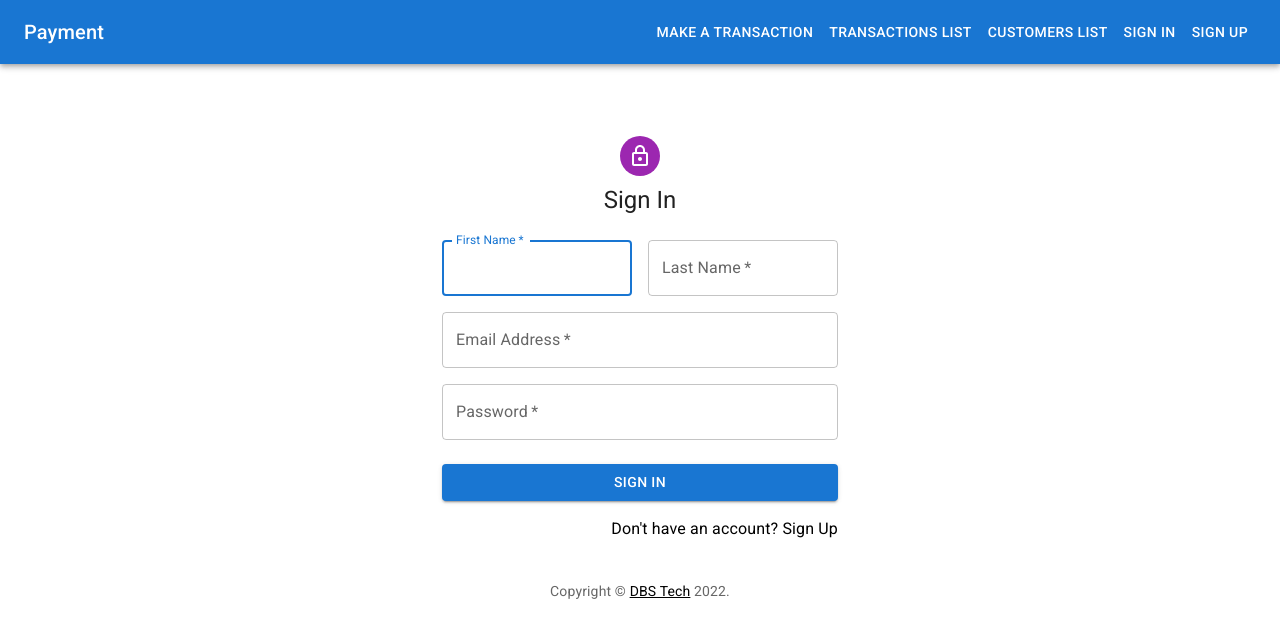
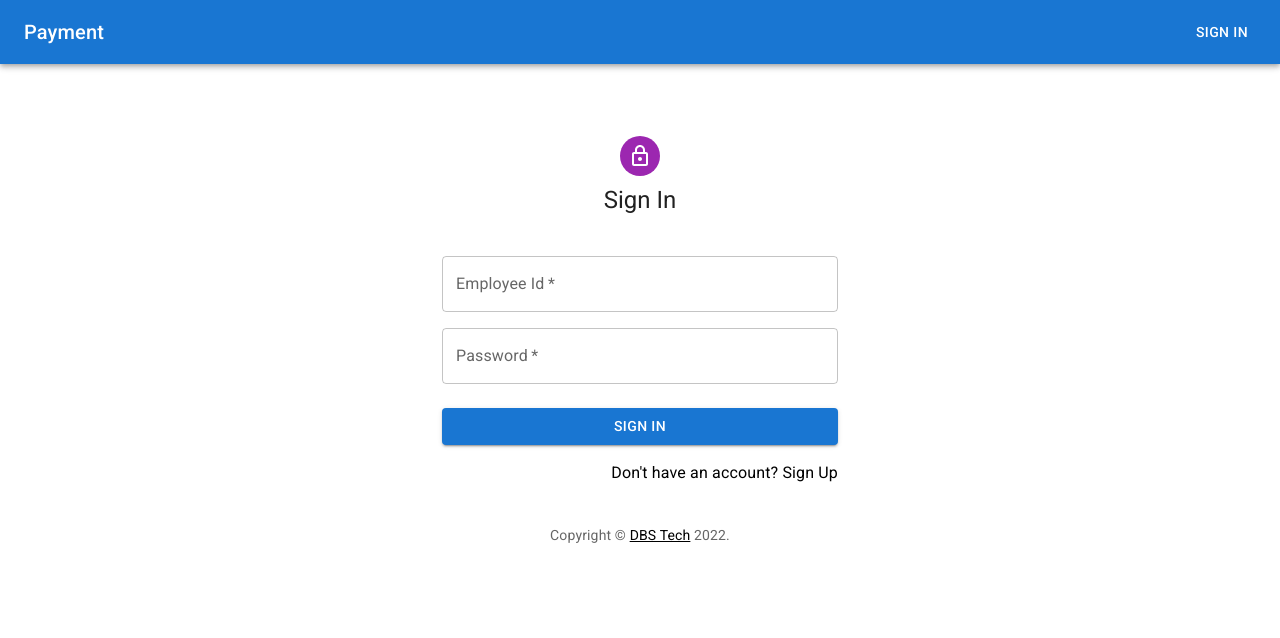
Before and after one commit to ak-1420/payment_frontend, a React (Create React App) app: page /signin in a window 1280 px wide. Shown: the top 638 px of the page. Built offline with nearby package versions, Linux system fonts and the light colour scheme.

Commit message:
protected routed added

```diff
--- a/src/App.js
+++ b/src/App.js
@@ -15,7 +15,7 @@ function App() {
         <Routes>
            <Route path="/" element={<Home />} />
            <Route path="/signin" element={<SignIn />} />
-           <Route path="/signup" element={<SignUp />} />
+           {/* <Route path="/signup" element={<SignUp />} /> */}
            <Route path="/transactions" element={<TransactionsList/>} />
            <Route path="/customers" element={<CustomersList/>}/>
            <Route path="/make-transaction" element={<TransactionForm />} />
--- a/src/components/Header.js
+++ b/src/components/Header.js
@@ -11,6 +11,20 @@ export default function Header() {
 
     const navigate = useNavigate();
 
+    const [user , setUser] = React.useState({
+      empId:null,
+      isLogged: null
+    })
+
+    React.useEffect(() => {
+      const empId = localStorage.getItem("emp_id")
+      const isLogged = localStorage.getItem("is_logged")
+      setUser({
+        empId,
+        isLogged
+      })
+    },[user.empId])
+
     const navigateToSignInPage = () => {
            navigate('/signin')
     }
@@ -19,6 +33,15 @@ export default function Header() {
         navigate('/signup')
  }
 
+
+ const signOut = () => {
+   localStorage.clear()
+   setUser({
+     empId: null,
+     isLogged: null
+   })
+   navigate('/signin')
+ }
 
     const navigateToHome = () => {
         navigate('/')
@@ -45,11 +68,11 @@ export default function Header() {
              Payment
           </Typography>
           <Box sx={{marginLeft : 'auto'}}>
-          <Button color="inherit" onClick={navigateToMakeTransaction}>Make a Transaction</Button>
-          <Button color="inherit" onClick={navigateToTransactionList} >Transactions List</Button>
-          <Button color="inherit" onClick={navigateToCustomerList} >Customers List</Button>
-          <Button color="inherit" onClick={navigateToSignInPage}>Sign In</Button>
-          <Button color="inherit" onClick={navigateToSignUpPage}>Sign Up</Button>
+          {(localStorage.getItem('emp_id') !== null) && <Button color="inherit" onClick={navigateToMakeTransaction}>Make a Transaction</Button>}
+          { (localStorage.getItem('emp_id') !== null) && <Button color="inherit" onClick={navigateToTransactionList} >Transactions List</Button>}
+          {(localStorage.getItem('emp_id') !== null) && <Button color="inherit" onClick={navigateToCustomerList} >Customers List</Button>}
+          {(localStorage.getItem('emp_id') === null) && <Button color="inherit" onClick={navigateToSignInPage}>Sign In</Button>}
+          {(localStorage.getItem('emp_id') !== null) && <Button color="inherit" onClick={signOut}>Sign out</Button>}
           </Box>
 
         </Toolbar>
--- a/src/pages/CustomersList.js
+++ b/src/pages/CustomersList.js
@@ -7,12 +7,21 @@ import TableHead from '@mui/material/TableHead';
 import TableRow from '@mui/material/TableRow';
 import Paper from '@mui/material/Paper';
 import axios from 'axios';
+import { useNavigate } from 'react-router-dom';
 
 
 
 export default function CustomersList() {
 
   const [rows , setRows] = React.useState([])
+
+  let navigate = useNavigate()
+
+  React.useEffect(() => {
+    if(localStorage.getItem("emp_id") === null){
+      navigate('/signin')
+    }
+   },[localStorage.getItem("emp_id")])
 
   React.useEffect(() => {
      getCustomers()
--- a/src/pages/Home.js
+++ b/src/pages/Home.js
@@ -1,6 +1,15 @@
 import React from 'react'
+import { useNavigate } from 'react-router-dom'
 
 function Home() {
+
+ let navigate = useNavigate()
+
+  React.useEffect(() => {
+    if(localStorage.getItem("emp_id") === null){
+      navigate('/signin')
+    }
+   },[localStorage.getItem("emp_id")])
     return (
         <div>
            <center>
--- a/src/pages/SignIn.js
+++ b/src/pages/SignIn.js
@@ -3,14 +3,14 @@ import Avatar from '@mui/material/Avatar';
 import Button from '@mui/material/Button';
 import CssBaseline from '@mui/material/CssBaseline';
 import TextField from '@mui/material/TextField';
-import {Link as MuiLink} from '@mui/material';
+import {Alert, Link as MuiLink} from '@mui/material';
 import Grid from '@mui/material/Grid';
 import Box from '@mui/material/Box';
 import LockOutlinedIcon from '@mui/icons-material/LockOutlined';
 import Typography from '@mui/material/Typography';
 import Container from '@mui/material/Container';
 import { createTheme, ThemeProvider } from '@mui/material/styles';
-import { Link } from 'react-router-dom';
+import { Link, useNavigate } from 'react-router-dom';
 
 function Copyright(props) {
   return (
@@ -28,14 +28,40 @@ function Copyright(props) {
 const theme = createTheme();
 
 export default function SignIn() {
+
+
+  const [error , setError] = React.useState({
+    isError: false ,
+    message: ""
+  })
+
+  let navigate = useNavigate()
+
   const handleSubmit = (event) => {
     event.preventDefault();
     const data = new FormData(event.currentTarget);
-    console.log({
-      email: data.get('email'),
-      password: data.get('password'),
-    });
+
+    const employeeId = data.get('employeeid')
+    const password = data.get('password')
+    if(employeeId === "514111" && password === "514111"){
+      localStorage.setItem('emp_id' , employeeId)
+      localStorage.setItem("is_logged" , true)
+      navigate('/')
+    }
+    else
+    {
+      setError({
+        isError: true ,
+        message : "invalid credentials"
+      })
+    }
   };
+
+ React.useEffect(() => {
+  if(localStorage.getItem("emp_id") !== null){
+    navigate('/')
+  }
+ })
 
   return (
     <ThemeProvider theme={theme}>
@@ -57,35 +83,18 @@ export default function SignIn() {
           </Typography>
           <Box component="form" noValidate onSubmit={handleSubmit} sx={{ mt: 3 }}>
             <Grid container spacing={2}>
-              <Grid item xs={12} sm={6}>
-                <TextField
-                  autoComplete="given-name"
-                  name="firstName"
-                  required
-                  fullWidth
-                  id="firstName"
-                  label="First Name"
-                  autoFocus
-                />
-              </Grid>
-              <Grid item xs={12} sm={6}>
-                <TextField
-                  required
-                  fullWidth
-                  id="lastName"
-                  label="Last Name"
-                  name="lastName"
-                  autoComplete="family-name"
-                />
-              </Grid>
+
+            <Grid item xs={12}>
+        {(error?.isError && error?.message != "") && <Alert severity="error">{error?.message}</Alert>}
+        </Grid>
+
               <Grid item xs={12}>
                 <TextField
                   required
                   fullWidth
-                  id="email"
-                  label="Email Address"
-                  name="email"
-                  autoComplete="email"
+                  id="employeeId"
+                  label="Employee Id"
+                  name="employeeid"
                 />
               </Grid>
               <Grid item xs={12}>
--- a/src/pages/TransactionForm.js
+++ b/src/pages/TransactionForm.js
@@ -2,8 +2,9 @@ import * as React from 'react';
 import Box from '@mui/material/Box';
 import TextField from '@mui/material/TextField';
 import DateInput from '../components/DateInput';
-import { Button, FormControl, InputLabel, MenuItem, Select , Alert, Grid, Divider} from '@mui/material';
+import { Button, FormControl, InputLabel, MenuItem, Select , Alert, Grid, Divider, SliderValueLabel} from '@mui/material';
 import axios from 'axios';
+import { useNavigate } from 'react-router-dom';
 
 
 
@@ -16,6 +17,14 @@ export default function TransactionForm() {
   const [receivers , setReceivers] = React.useState([])
 
   const [messages , setMessages] = React.useState([])
+
+  let navigate = useNavigate()
+
+  React.useEffect(() => {
+    if(localStorage.getItem("emp_id") === null){
+      navigate('/signin')
+    }
+   },[localStorage.getItem("emp_id")])
 
   React.useEffect(() => {
     axios.get(`http://localhost:5000/api/v1/message/all`).then((res) => {
@@ -58,6 +67,46 @@ export default function TransactionForm() {
     account_holder_name : "",
     account_holder_number : ""
   })
+
+
+  const searchSDN  = async (name) => {
+      // step split names
+      const words = name.split(" ");
+
+      const results =  words.map( (word) => {
+         return axios.get(`http://localhost:5000/api/v1/customer/sdn/${word}`)
+         .then((res) => {
+           const rs = res.data
+           return (rs === true || rs == "true")
+         }).catch((err) => {
+           console.log("unable to search sdn word")
+           return false
+         })
+      })
+
+      const rs = await Promise.all(results)
+
+      console.log('blocked customer :' , !rs.includes(false))
+
+      return !rs.includes(false)
+  }
+
+  React.useEffect( () => {
+
+       if(searchSDN(receiver.account_holder_name)){
+         console.log('sdn list working !!')
+         setError({
+           isError: true,
+           message: "transaction is blocked"
+         })
+       }
+       else{
+        setError({
+          isError: false,
+          message: ""
+        })
+       }
+  },[receiver.account_holder_name])
 
   const [transferType , setTransferType] = React.useState("")
 
@@ -305,6 +354,7 @@ export default function TransactionForm() {
 
   const makeTransaction = () => {
 
+
     const payload = {
       customerId : sender?.customer_id,
       receiverBIC : receiver?.bic,
@@ -325,6 +375,14 @@ export default function TransactionForm() {
       .then((res) => {
         console.log('failed transaction saved in the database')
       }).catch((err) => console.log('unable to save the failed transaction details'))
+      return
+    }
+
+    if(searchSDN(receiver.account_holder_name)){
+      setError({
+        isError : true ,
+        message: "transaction blocked"
+      })
       return
     }
 
--- a/src/pages/TransactionList.js
+++ b/src/pages/TransactionList.js
@@ -7,6 +7,7 @@ import TableHead from '@mui/material/TableHead';
 import TableRow from '@mui/material/TableRow';
 import Paper from '@mui/material/Paper';
 import axios from 'axios';
+import { useNavigate } from 'react-router-dom';
 
 const formatDate = (date) => {
   var d = new Date(date),
@@ -30,6 +31,14 @@ export default function TransactionsList() {
   React.useEffect(() => {
       getTransactions()
   },[])
+
+  let navigate = useNavigate()
+
+  React.useEffect(() => {
+    if(localStorage.getItem("emp_id") === null){
+      navigate('/signin')
+    }
+   },[localStorage.getItem("emp_id")])
 
 
   const getTransactions = () => {
```
